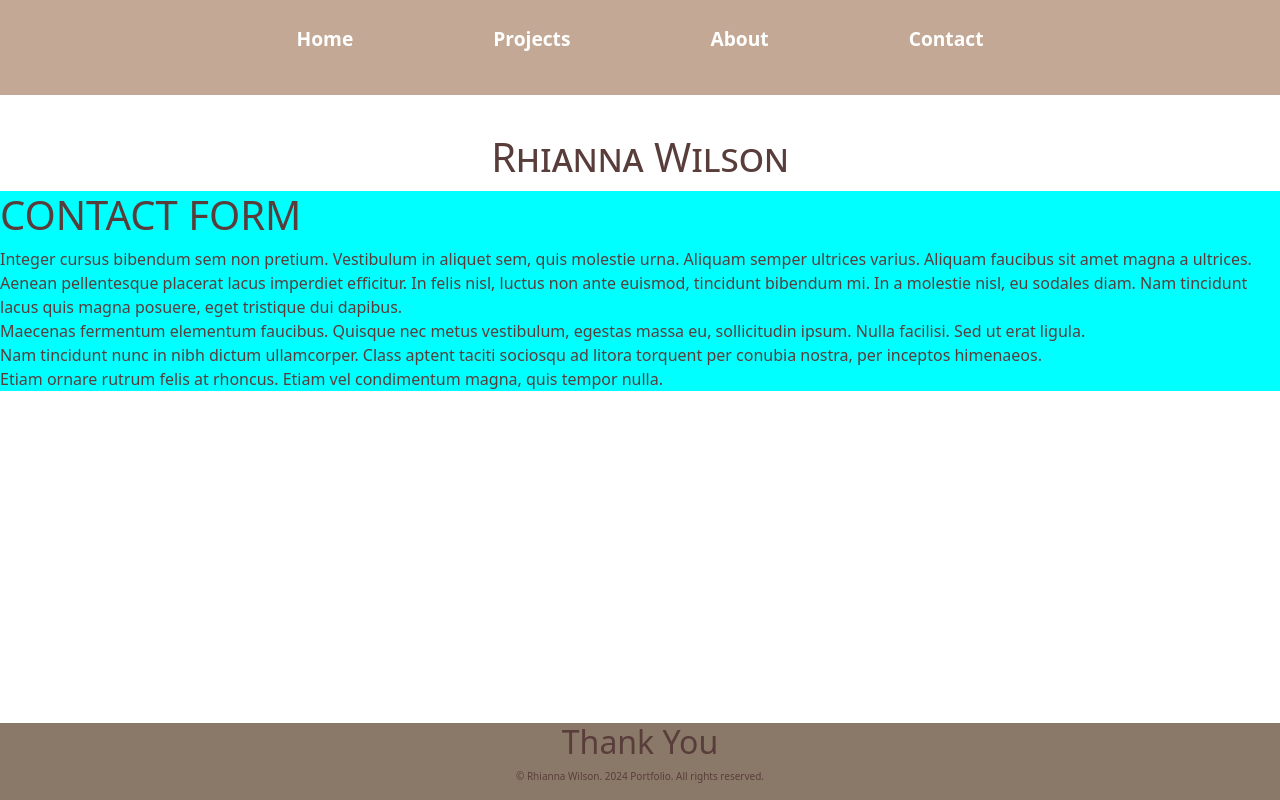
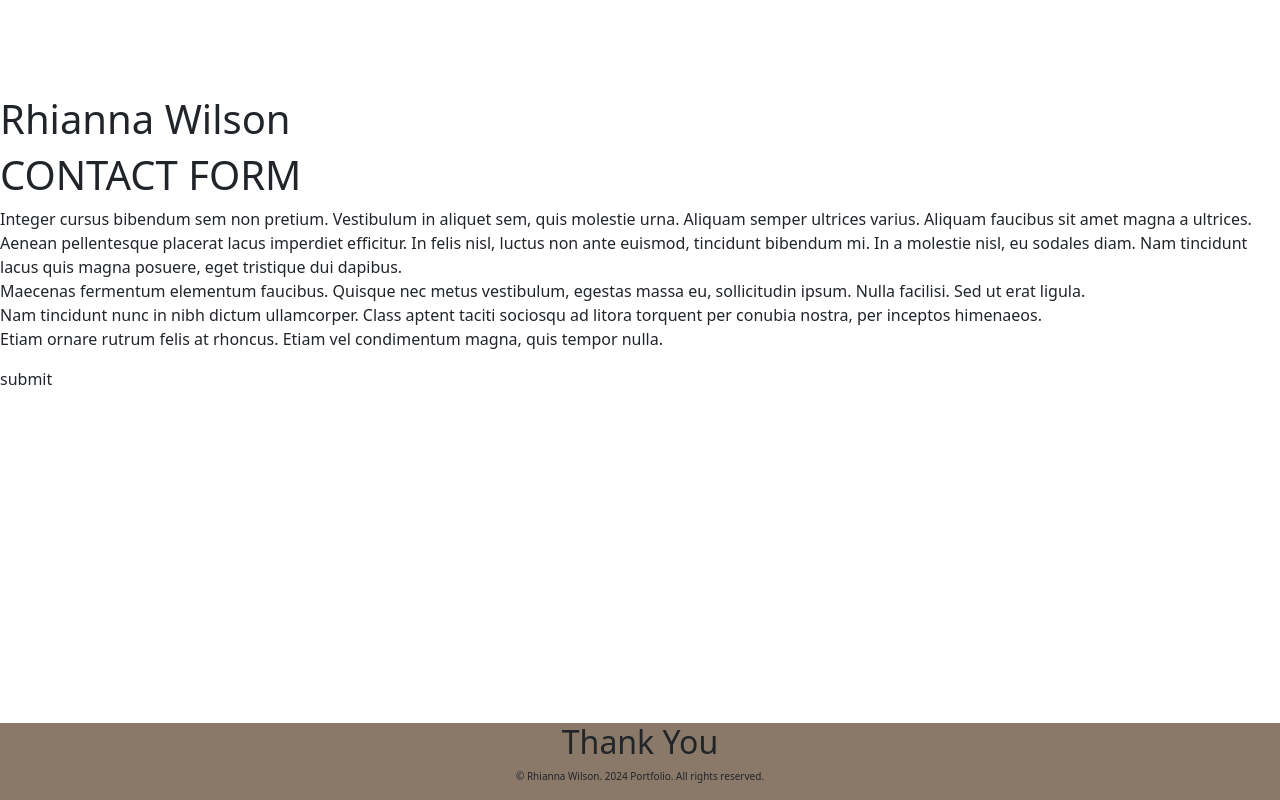
Before and after one commit to rhiannawilson/RhiannaW-React-Portfolio, a React (Vite) app: page /contact in a window 1280 px wide. Built offline with nearby package versions, Linux system fonts and the light colour scheme.

Commit message:
developing bootstrap components

```diff
--- a/src/app.css
+++ b/src/app.css
@@ -1,7 +1,7 @@
 
 /* coolors palette*/
 
-:root {
+/* :root {
   --khaki: #C3A995;
   --beaver: #AB947E;
   --umber: #6F5E53;
@@ -20,12 +20,12 @@ body {
   padding: 0;
   overflow: visible;
   background-color: var(--white);
-}
+} */
 
 /* Header section - Location under the nav bar */
 /* Content - Rhianna Wilson */
 
-header {
+/* header {
   padding-top: 38px;
   padding-bottom: 10px;
   display: flex;
@@ -37,4 +37,4 @@ header h1 {
   margin: 0;
   font-size: 2.5em;
   font-variant: small-caps;
-}
+} */
--- a/src/components/Nav.jsx
+++ b/src/components/Nav.jsx
@@ -5,7 +5,7 @@ import Navbar from './pages/UI/Navbar';
 export default function Nav() {
   // The Navbar UI component will render each of the Link elements in the links prop
   return (
-    <Navbar
+    <Navbar className=""
       links={[
         <Link key={1} to="/">
           Home
--- a/src/components/pages/About.jsx
+++ b/src/components/pages/About.jsx
@@ -24,6 +24,7 @@ Through this comprehensive learning experience, I have developed a versatile ski
 This journey has not only expanded my technical abilities but also reinforced my passion for software development, preparing me to tackle future challenges with confidence and creativity.
  </p>
  </div>
+
   )
   }
   export default About;
--- a/src/components/pages/ContactForm.jsx
+++ b/src/components/pages/ContactForm.jsx
@@ -42,6 +42,7 @@ function ContactForm() {
           conubia nostra, per inceptos himenaeos. <br></br>Etiam ornare rutrum felis at
           rhoncus. Etiam vel condimentum magna, quis tempor nulla.
         </p>
+        <p className='submit'>submit</p>
     </div>
   )
 }
--- a/src/components/pages/Projects.jsx
+++ b/src/components/pages/Projects.jsx
@@ -29,7 +29,7 @@ export default function Projects() {
             <div className='card'>
               <img src="project.jpg" alt='Project IMAGE' className="card-img-top" />
               <div className='card-body'>
-                <h4 className='card-title'>Project Two (title</h4>
+                <h4 className='card-title'>Project Two (title)</h4>
                 <p className='card-text'>This is where a short description will go</p>
               </div>
             </div>
--- a/src/components/pages/UI/Navbar.jsx
+++ b/src/components/pages/UI/Navbar.jsx
@@ -8,5 +8,8 @@ export default function Nav({ links }) {
               </li>
             </ul>
       </nav>
+
+
+
     );
   }
--- a/src/components/pages/styles/pages.css
+++ b/src/components/pages/styles/pages.css
@@ -40,19 +40,19 @@
 
 
 /* ABOUT PAGE */
-
+/*
 .about {
  background-color: pink;
 }
-
+ */
 
 
 
 /* PROJECTS PAGE */
-.projects {
+/* .projects {
     background-color: black;
 
-}
+} */
 
 /* .projs {
   display: flex;
@@ -63,14 +63,13 @@
 
 
 /* CONTACT FORM PAGE */
-.contactform-container {
+/* .contactform-container {
     background-color: aqua;
 }
-
+ */
 
 
 .navbar {
-  background-color: var(--khaki);
   padding: 5px;
   display: flex;
 justify-content: center;
```
Also changed, not shown: src/components/pages/UI/Alert.jsx (+81 -0 lines).
